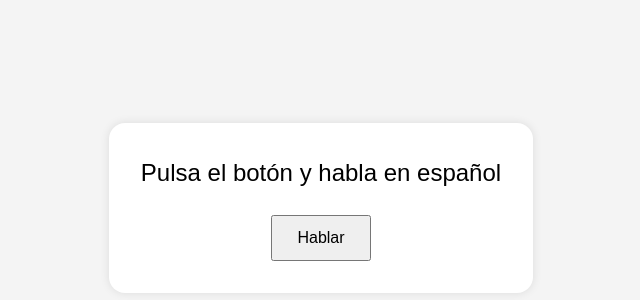
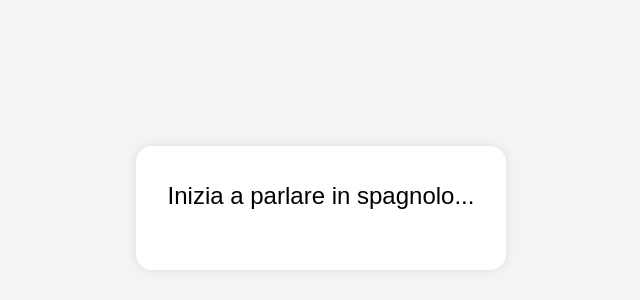
Before and after one commit to alemartagon/Karaoke, a plain HTML site: page index.html in a window 1280 px wide. Shown: the part 192-492 px from the top of the page, without its empty margins (319-959 px from the left). Drawn offline with Linux system fonts and the light colour scheme.

Commit message:
Update index.html

```diff
--- a/index.html
+++ b/index.html
@@ -27,21 +27,14 @@
       line-height: 2.2rem;
       margin-bottom: 1.5rem;
     }
-    button {
-      padding: 0.75rem 1.5rem;
-      font-size: 1rem;
-      cursor: pointer;
-    }
   </style>
 </head>
 <body>
   <div class="container">
-    <div class="phrase" id="text">Pulsa el botón y habla en español</div>
-    <button onclick="startRecognition()">Hablar</button>
+    <div class="phrase" id="text">Inizia a parlare in spagnolo...</div>
   </div>
 
   <script>
-    // Frases en español e italiano emparejadas por orden
     const frasesEsp = [
       "Buenos días a todos. Antes de comenzar, quiero agradecer al tribunal su presencia hoy aquí, al igual que agradezco a mis directoras y tutor la ayuda que me han brindado durante el desarrollo de este trabajo.",
       "Aunque me gustaría hablaros de este proyecto durante horas, debo acogerme al tiempo establecido así que intentaré ser breve, clara y concisa, de forma que todos podáis apreciar el aporte que supone este trabajo independientemente de los conocimientos que tiene cada uno sobre la entonación y sobre los dialectos sicilianos."
@@ -52,41 +45,38 @@
       "Anche se mi piacerebbe parlarvi di questo progetto per ore, devo rispettare il tempo stabilito, quindi cercherò di essere breve, chiara e concisa, in modo che tutti possiate cogliere il contributo di questo lavoro indipendentemente dalle conoscenze che ciascuno ha sull’intonazione e sui dialetti siciliani."
     ];
 
-    let recognition;
+    const textEl = document.getElementById("text");
+    const SpeechRecognition = window.SpeechRecognition || window.webkitSpeechRecognition;
+    let recognition, lastMatch = -1;
 
-    function startRecognition() {
-      const SpeechRecognition = window.SpeechRecognition || window.webkitSpeechRecognition;
-
-      if (!SpeechRecognition) {
-        document.getElementById("text").textContent = "Tu navegador no soporta reconocimiento de voz.";
-        return;
-      }
-
+    if (!SpeechRecognition) {
+      textEl.textContent = "Tu navegador no soporta reconocimiento de voz.";
+    } else {
       recognition = new SpeechRecognition();
       recognition.lang = 'es-ES';
       recognition.interimResults = false;
-      recognition.continuous = false;
+      recognition.continuous = true;
 
       recognition.onresult = (event) => {
-        const transcript = event.results[0][0].transcript.trim().toLowerCase();
-        const matchIndex = frasesEsp.findIndex(f => transcript.includes(f.slice(0, 15).toLowerCase()));
+        const transcript = event.results[event.results.length - 1][0].transcript.trim().toLowerCase();
+        const matchIndex = frasesEsp.findIndex((f, i) => i > lastMatch && transcript.includes(f.slice(0, 15).toLowerCase()));
 
         if (matchIndex !== -1) {
-          document.getElementById("text").textContent = frasesIta[matchIndex];
-        } else {
-          document.getElementById("text").textContent = "No se encontró traducción. Intenta de nuevo.";
+          textEl.textContent = frasesIta[matchIndex];
+          lastMatch = matchIndex;
         }
-
-        recognition.stop();
       };
 
       recognition.onerror = (e) => {
-        console.error(e);
+        console.error("Speech recognition error:", e);
         recognition.stop();
-        document.getElementById("text").textContent = "Error en el reconocimiento de voz. Inténtalo otra vez.";
+        setTimeout(() => recognition.start(), 1000); // restart after delay
       };
 
-      document.getElementById("text").textContent = "Escuchando...";
+      recognition.onend = () => {
+        setTimeout(() => recognition.start(), 500); // keep listening
+      };
+
       recognition.start();
     }
   </script>
```
